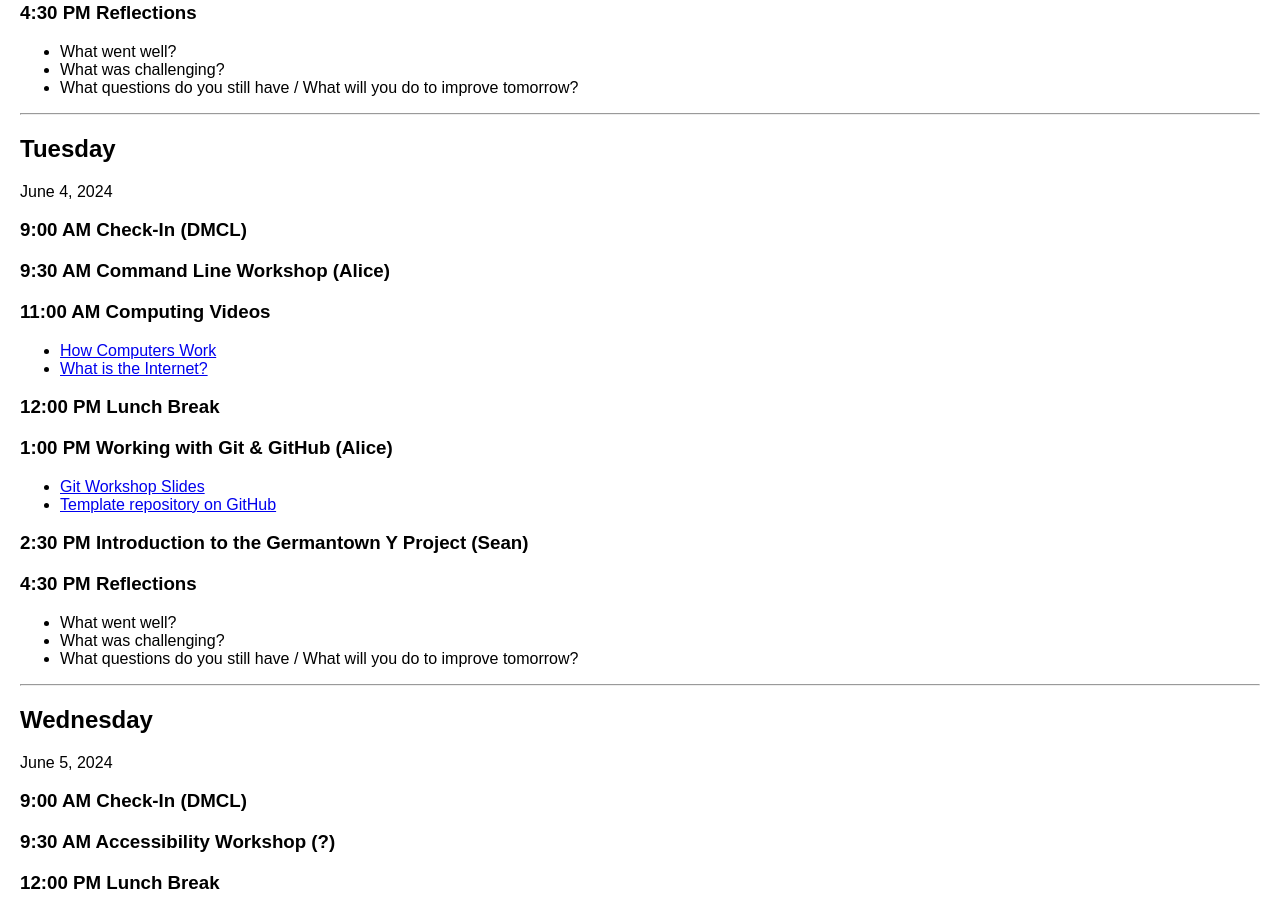
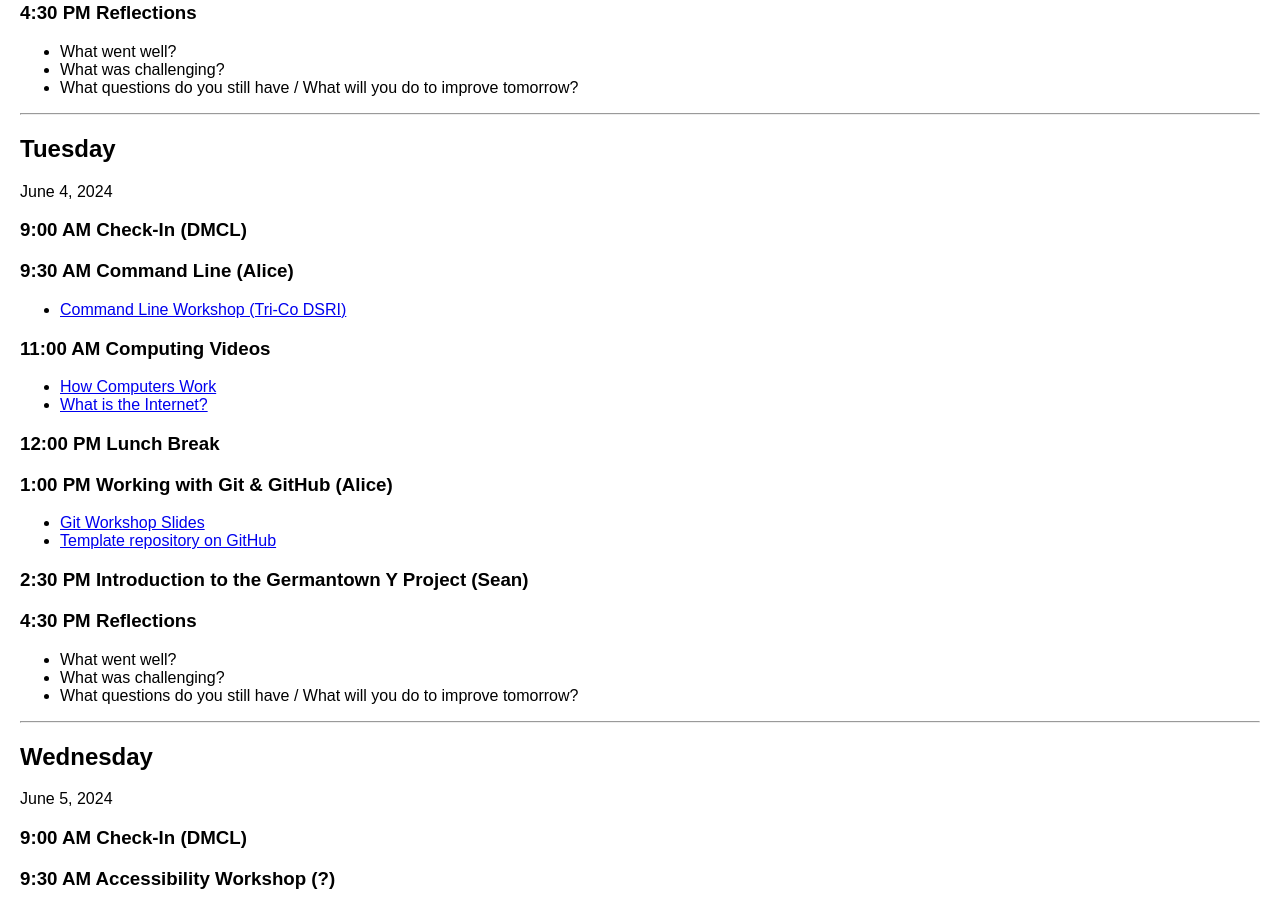
Before and after one commit to digbmc/dssf-syll, a Jekyll site: the page built from _weeks/01-intro.md, in a window 1280 px wide and 900 px high, scrolled down 1579 px. Built offline with Jekyll 4.4.1, drawn with Linux system fonts in a browser that asks for light colours.

Commit message:
Update 01-intro.md; add command line link

```diff
--- a/_weeks/01-intro.md
+++ b/_weeks/01-intro.md
@@ -64,7 +64,8 @@ June 4, 2024
 
 ### 9:00 AM Check-In (DMCL)
 
-### 9:30 AM Command Line Workshop (Alice)
+### 9:30 AM Command Line (Alice)
+- [Command Line Workshop (Tri-Co DSRI)](https://github.com/tri-cods/command-line)
 
 ### 11:00 AM Computing Videos
 - [How Computers Work](https://www.khanacademy.org/computing/code-org/computers-and-the-internet/how-computers-work/v/khan-academy-and-codeorg-introducing-how-computers-work)
```
